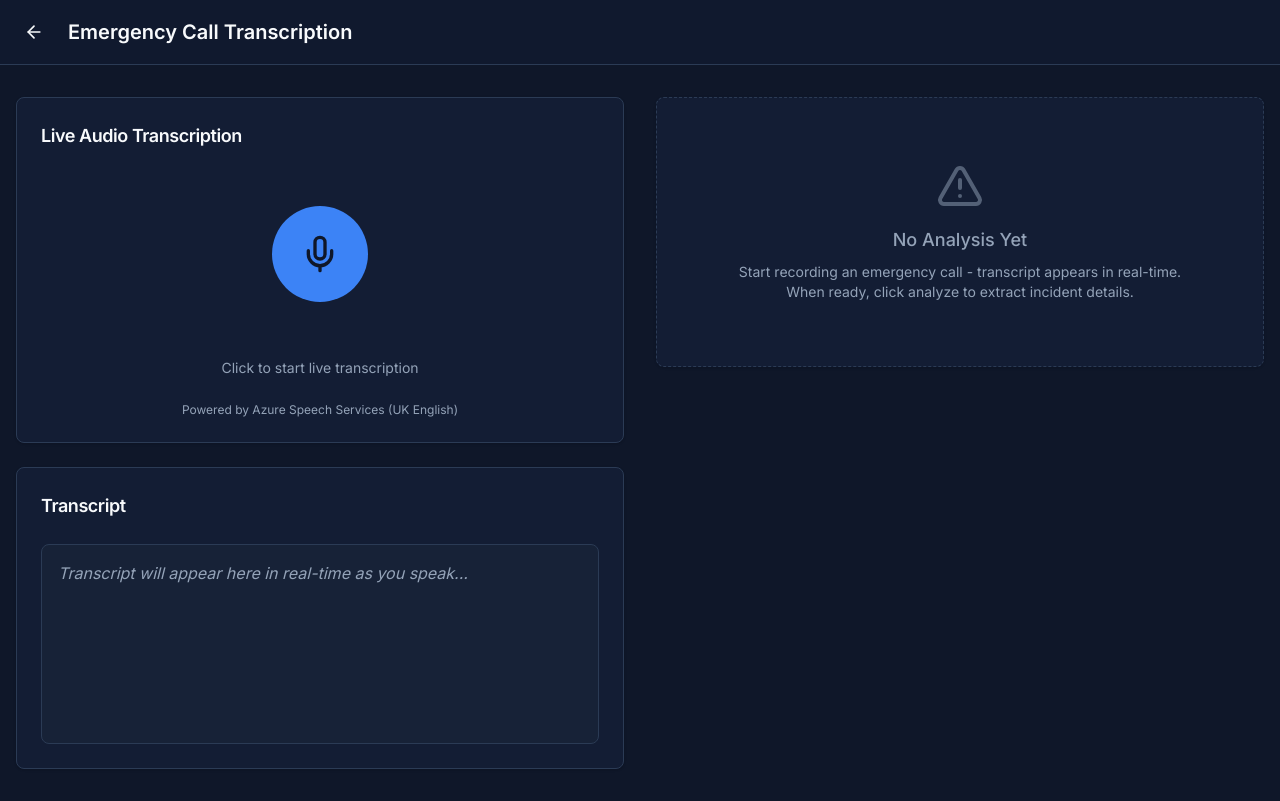
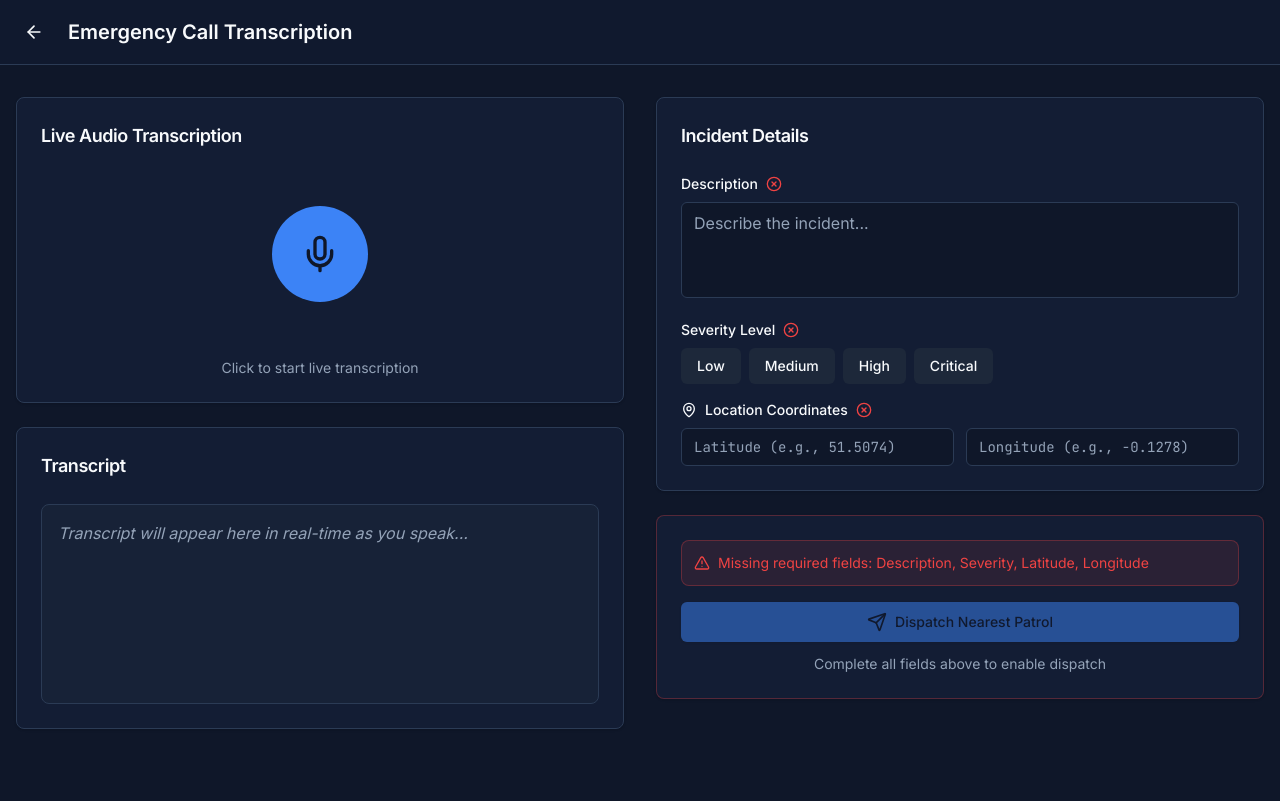
Before and after one commit to frabrooks/v0-autonomous-emergency-response, a Next.js app: page /transcribe in a window 1280 px wide. Built offline with nearby package versions, Linux system fonts and the light colour scheme.

Commit message:
feat: enhance transcribe page with real-time analysis and editable form
Add real-time analysis and an editable incident form with validation.

Co-authored-by: George Herbert <21989833+georgeherby@users.noreply.github.com>

```diff
--- a/app/transcribe/page.tsx
+++ b/app/transcribe/page.tsx
@@ -8,7 +8,6 @@ import { Card, CardContent, CardHeader, CardTitle } from "@/components/ui/card";
 import { Badge } from "@/components/ui/badge";
 import {
   Mic,
-  MicOff,
   Square,
   ArrowLeft,
   AlertTriangle,
@@ -16,14 +15,16 @@ import {
   Send,
   Loader2,
   Radio,
+  CheckCircle2,
+  XCircle,
 } from "lucide-react";
 import type { IncidentSeverity } from "@/lib/types";
 
-interface Analysis {
+interface FormData {
   description: string;
-  severity: IncidentSeverity;
-  latitude: number;
-  longitude: number;
+  severity: IncidentSeverity | "";
+  latitude: string;
+  longitude: string;
   suggestedActions: string[];
 }
 
@@ -36,12 +37,22 @@ export default function TranscribePage() {
   const [transcript, setTranscript] = useState("");
   const [interimTranscript, setInterimTranscript] = useState("");
   const [isAnalyzing, setIsAnalyzing] = useState(false);
-  const [analysis, setAnalysis] = useState<Analysis | null>(null);
   const [isDispatching, setIsDispatching] = useState(false);
   const [error, setError] = useState<string | null>(null);
   const [isInitializing, setIsInitializing] = useState(false);
+  const [lastAnalyzedLength, setLastAnalyzedLength] = useState(0);
+
+  // Form state - editable by user
+  const [formData, setFormData] = useState<FormData>({
+    description: "",
+    severity: "",
+    latitude: "",
+    longitude: "",
+    suggestedActions: [],
+  });
 
   const recognizerRef = useRef<import("microsoft-cognitiveservices-speech-sdk").SpeechRecognizer | null>(null);
+  const analyzeTimeoutRef = useRef<NodeJS.Timeout | null>(null);
 
   // Load Speech SDK on mount
   useEffect(() => {
@@ -49,6 +60,28 @@ export default function TranscribePage() {
       SpeechSDK = sdk;
     });
   }, []);
+
+  // Auto-analyze when transcript changes (debounced)
+  useEffect(() => {
+    // Only auto-analyze if we have new significant content (at least 50 chars more than last analysis)
+    if (transcript.length > lastAnalyzedLength + 50 && transcript.length > 30) {
+      // Clear existing timeout
+      if (analyzeTimeoutRef.current) {
+        clearTimeout(analyzeTimeoutRef.current);
+      }
+
+      // Debounce analysis by 2 seconds after last transcript update
+      analyzeTimeoutRef.current = setTimeout(() => {
+        analyzeTranscript(transcript);
+      }, 2000);
+    }
+
+    return () => {
+      if (analyzeTimeoutRef.current) {
+        clearTimeout(analyzeTimeoutRef.current);
+      }
+    };
+  }, [transcript, lastAnalyzedLength]);
 
   const startRecording = useCallback(async () => {
     if (!SpeechSDK) {
@@ -63,7 +96,8 @@ export default function TranscribePage() {
       // Get token from our API
       const tokenResponse = await fetch("/api/speech-token");
       if (!tokenResponse.ok) {
-        throw new Error("Failed to get speech token");
+        const errorData = await tokenResponse.json();
+        throw new Error(errorData.error || "Failed to get speech token");
       }
       const { token, region } = await tokenResponse.json();
 
@@ -103,8 +137,6 @@ export default function TranscribePage() {
             setTranscript((prev) => (prev ? prev + " " + text : text));
             setInterimTranscript("");
           }
-        } else if (event.result.reason === SpeechSDK!.ResultReason.NoMatch) {
-          console.log("No speech recognized");
         }
       };
 
@@ -152,11 +184,14 @@ export default function TranscribePage() {
       if (recognizerRef.current) {
         recognizerRef.current.close();
       }
+      if (analyzeTimeoutRef.current) {
+        clearTimeout(analyzeTimeoutRef.current);
+      }
     };
   }, []);
 
-  const analyzeTranscript = async () => {
-    if (!transcript) return;
+  const analyzeTranscript = async (textToAnalyze: string) => {
+    if (!textToAnalyze || textToAnalyze.length < 20) return;
 
     setIsAnalyzing(true);
     setError(null);
@@ -164,12 +199,20 @@ export default function TranscribePage() {
       const response = await fetch("/api/analyze", {
         method: "POST",
         headers: { "Content-Type": "application/json" },
-        body: JSON.stringify({ transcript }),
+        body: JSON.stringify({ transcript: textToAnalyze }),
       });
 
       if (response.ok) {
         const data = await response.json();
-        setAnalysis(data);
+        // Update form data with AI analysis results
+        setFormData({
+          description: data.description || "",
+          severity: data.severity || "",
+          latitude: data.latitude?.toString() || "",
+          longitude: data.longitude?.toString() || "",
+          suggestedActions: data.suggestedActions || [],
+        });
+        setLastAnalyzedLength(textToAnalyze.length);
       } else {
         const errorData = await response.json();
         setError(errorData.error || "Analysis failed");
@@ -182,8 +225,33 @@ export default function TranscribePage() {
     }
   };
 
+  const handleFormChange = (field: keyof FormData, value: string | string[]) => {
+    setFormData((prev) => ({ ...prev, [field]: value }));
+  };
+
+  // Validation - check if all required fields are filled
+  const isFormValid = () => {
+    return (
+      formData.description.trim() !== "" &&
+      formData.severity !== "" &&
+      formData.latitude.trim() !== "" &&
+      formData.longitude.trim() !== "" &&
+      !isNaN(parseFloat(formData.latitude)) &&
+      !isNaN(parseFloat(formData.longitude))
+    );
+  };
+
+  const getMissingFields = (): string[] => {
+    const missing: string[] = [];
+    if (!formData.description.trim()) missing.push("Description");
+    if (!formData.severity) missing.push("Severity");
+    if (!formData.latitude.trim() || isNaN(parseFloat(formData.latitude))) missing.push("Latitude");
+    if (!formData.longitude.trim() || isNaN(parseFloat(formData.longitude))) missing.push("Longitude");
+    return missing;
+  };
+
   const dispatchPatrol = async () => {
-    if (!analysis) return;
+    if (!isFormValid()) return;
 
     setIsDispatching(true);
     setError(null);
@@ -193,10 +261,10 @@ export default function TranscribePage() {
         method: "POST",
         headers: { "Content-Type": "application/json" },
         body: JSON.stringify({
-          description: analysis.description,
-          latitude: analysis.latitude,
-          longitude: analysis.longitude,
-          severity: analysis.severity,
+          description: formData.description,
+          latitude: parseFloat(formData.latitude),
+          longitude: parseFloat(formData.longitude),
+          severity: formData.severity,
           transcript,
         }),
       });
@@ -229,7 +297,7 @@ export default function TranscribePage() {
     }
   };
 
-  const getSeverityVariant = (severity: IncidentSeverity) => {
+  const getSeverityVariant = (severity: IncidentSeverity | "") => {
     switch (severity) {
       case "critical":
         return "critical";
@@ -239,15 +307,26 @@ export default function TranscribePage() {
         return "warning";
       case "low":
         return "secondary";
+      default:
+        return "outline";
     }
   };
 
-  const clearTranscript = () => {
+  const clearAll = () => {
     setTranscript("");
     setInterimTranscript("");
-    setAnalysis(null);
+    setFormData({
+      description: "",
+      severity: "",
+      latitude: "",
+      longitude: "",
+      suggestedActions: [],
+    });
+    setLastAnalyzedLength(0);
     setError(null);
   };
+
+  const missingFields = getMissingFields();
 
   return (
     <main className="min-h-screen bg-background">
@@ -263,6 +342,12 @@ export default function TranscribePage() {
             <h1 className="text-xl font-semibold">Emergency Call Transcription</h1>
           </div>
           <div className="flex items-center gap-2">
+            {isAnalyzing && (
+              <Badge variant="secondary">
+                <Loader2 className="w-3 h-3 mr-2 animate-spin" />
+                Analyzing...
+              </Badge>
+            )}
             {isRecording && (
               <Badge variant="destructive" className="animate-pulse">
                 <Radio className="w-3 h-3 mr-2" />
@@ -329,9 +414,6 @@ export default function TranscribePage() {
                     ? "Connecting to Azure Speech Services..."
                     : "Click to start live transcription"}
                 </p>
-                <p className="text-center text-xs text-muted-foreground">
-                  Powered by Azure Speech Services (UK English)
-                </p>
               </CardContent>
             </Card>
 
@@ -340,13 +422,13 @@ export default function TranscribePage() {
               <CardHeader className="flex flex-row items-center justify-between">
                 <CardTitle className="text-lg">Transcript</CardTitle>
                 {transcript && (
-                  <Button variant="ghost" size="sm" onClick={clearTranscript}>
-                    Clear
+                  <Button variant="ghost" size="sm" onClick={clearAll}>
+                    Clear All
                   </Button>
                 )}
               </CardHeader>
               <CardContent>
-                <div className="min-h-[200px] p-4 rounded-lg bg-secondary/50 border border-border">
+                <div className="min-h-[200px] max-h-[400px] overflow-y-auto p-4 rounded-lg bg-secondary/50 border border-border">
                   {transcript || interimTranscript ? (
                     <p className="text-foreground leading-relaxed whitespace-pre-wrap">
                       {transcript}
@@ -362,68 +444,134 @@ export default function TranscribePage() {
                     </p>
                   )}
                 </div>
-                {transcript && !analysis && (
-                  <Button
-                    onClick={analyzeTranscript}
-                    disabled={isAnalyzing || isRecording}
-                    className="w-full mt-4"
-                  >
+                {transcript && (
+                  <div className="mt-3 flex items-center justify-between text-xs text-muted-foreground">
+                    <span>{transcript.split(" ").length} words</span>
                     {isAnalyzing ? (
-                      <>
-                        <Loader2 className="w-4 h-4 mr-2 animate-spin" />
-                        Analyzing with Azure OpenAI...
-                      </>
-                    ) : (
-                      <>
-                        <AlertTriangle className="w-4 h-4 mr-2" />
-                        Analyze Incident
-                      </>
-                    )}
-                  </Button>
+                      <span className="flex items-center gap-1">
+                        <Loader2 className="w-3 h-3 animate-spin" />
+                        AI analyzing...
+                      </span>
+                    ) : lastAnalyzedLength > 0 ? (
+                      <span className="flex items-center gap-1 text-green-600">
+                        <CheckCircle2 className="w-3 h-3" />
+                        AI analyzed
+                      </span>
+                    ) : null}
+                  </div>
                 )}
               </CardContent>
             </Card>
           </div>
 
-          {/* Right Column - Analysis & Dispatch */}
+          {/* Right Column - Incident Form */}
           <div className="space-y-6">
-            {analysis ? (
-              <>
-                {/* Incident Analysis */}
             <Card>
               <CardHeader className="flex flex-row items-center justify-between">
-                    <CardTitle className="text-lg">Incident Analysis</CardTitle>
-                    <Badge variant={getSeverityVariant(analysis.severity)}>
-                      {analysis.severity.toUpperCase()}
+                <CardTitle className="text-lg">Incident Details</CardTitle>
+                {isAnalyzing && (
+                  <Badge variant="secondary">
+                    <Loader2 className="w-3 h-3 mr-2 animate-spin" />
+                    Updating...
                   </Badge>
+                )}
               </CardHeader>
               <CardContent className="space-y-4">
+                {/* Description */}
                 <div>
-                      <h4 className="text-sm font-medium text-muted-foreground mb-1">
+                  <label className="text-sm font-medium text-foreground flex items-center gap-2 mb-2">
                     Description
-                      </h4>
-                      <p className="text-foreground">{analysis.description}</p>
+                    {formData.description ? (
+                      <CheckCircle2 className="w-4 h-4 text-green-600" />
+                    ) : (
+                      <XCircle className="w-4 h-4 text-destructive" />
+                    )}
+                  </label>
+                  <textarea
+                    value={formData.description}
+                    onChange={(e) => handleFormChange("description", e.target.value)}
+                    placeholder="Describe the incident..."
+                    className="w-full h-24 px-3 py-2 rounded-md border border-border bg-background text-foreground placeholder:text-muted-foreground focus:outline-none focus:ring-2 focus:ring-primary resize-none"
+                  />
+                </div>
+
+                {/* Severity */}
+                <div>
+                  <label className="text-sm font-medium text-foreground flex items-center gap-2 mb-2">
+                    Severity Level
+                    {formData.severity ? (
+                      <CheckCircle2 className="w-4 h-4 text-green-600" />
+                    ) : (
+                      <XCircle className="w-4 h-4 text-destructive" />
+                    )}
+                  </label>
+                  <div className="flex flex-wrap gap-2">
+                    {(["low", "medium", "high", "critical"] as const).map((level) => (
+                      <button
+                        key={level}
+                        onClick={() => handleFormChange("severity", level)}
+                        className={`px-4 py-2 rounded-md text-sm font-medium transition-all ${
+                          formData.severity === level
+                            ? level === "critical"
+                              ? "bg-red-600 text-white"
+                              : level === "high"
+                              ? "bg-orange-500 text-white"
+                              : level === "medium"
+                              ? "bg-yellow-500 text-black"
+                              : "bg-green-600 text-white"
+                            : "bg-secondary text-secondary-foreground hover:bg-secondary/80"
+                        }`}
+                      >
+                        {level.charAt(0).toUpperCase() + level.slice(1)}
+                      </button>
+                    ))}
+                  </div>
+                </div>
+
+                {/* Location */}
+                <div>
+                  <label className="text-sm font-medium text-foreground flex items-center gap-2 mb-2">
+                    <MapPin className="w-4 h-4" />
+                    Location Coordinates
+                    {formData.latitude && formData.longitude && !isNaN(parseFloat(formData.latitude)) && !isNaN(parseFloat(formData.longitude)) ? (
+                      <CheckCircle2 className="w-4 h-4 text-green-600" />
+                    ) : (
+                      <XCircle className="w-4 h-4 text-destructive" />
+                    )}
+                  </label>
+                  <div className="grid grid-cols-2 gap-3">
+                    <div>
+                      <input
+                        type="text"
+                        value={formData.latitude}
+                        onChange={(e) => handleFormChange("latitude", e.target.value)}
+                        placeholder="Latitude (e.g., 51.5074)"
+                        className="w-full px-3 py-2 rounded-md border border-border bg-background text-foreground placeholder:text-muted-foreground focus:outline-none focus:ring-2 focus:ring-primary font-mono text-sm"
+                      />
                     </div>
                     <div>
-                      <h4 className="text-sm font-medium text-muted-foreground mb-1">
-                        Estimated Location
-                      </h4>
-                      <div className="flex items-center gap-2 text-foreground">
-                        <MapPin className="w-4 h-4 text-primary" />
-                        <span className="font-mono text-sm">
-                          {analysis.latitude.toFixed(6)}, {analysis.longitude.toFixed(6)}
-                        </span>
+                      <input
+                        type="text"
+                        value={formData.longitude}
+                        onChange={(e) => handleFormChange("longitude", e.target.value)}
+                        placeholder="Longitude (e.g., -0.1278)"
+                        className="w-full px-3 py-2 rounded-md border border-border bg-background text-foreground placeholder:text-muted-foreground focus:outline-none focus:ring-2 focus:ring-primary font-mono text-sm"
+                      />
                     </div>
                   </div>
+                </div>
+
+                {/* Suggested Actions */}
+                {formData.suggestedActions.length > 0 && (
                   <div>
-                      <h4 className="text-sm font-medium text-muted-foreground mb-2">
-                        Suggested Actions
-                      </h4>
+                    <label className="text-sm font-medium text-foreground mb-2 block">
+                      AI Suggested Actions
+                    </label>
                     <ul className="space-y-2">
-                        {analysis.suggestedActions.map((action, index) => (
+                      {formData.suggestedActions.map((action, index) => (
                         <li
                           key={index}
-                            className="flex items-start gap-2 text-sm text-foreground"
+                          className="flex items-start gap-2 text-sm text-foreground bg-secondary/50 p-2 rounded"
                         >
                           <span className="w-5 h-5 rounded-full bg-primary/20 text-primary flex items-center justify-center flex-shrink-0 text-xs">
                             {index + 1}
@@ -433,18 +581,27 @@ export default function TranscribePage() {
                       ))}
                     </ul>
                   </div>
+                )}
               </CardContent>
             </Card>
 
-                {/* Dispatch Action */}
-                <Card className="border-primary/50">
+            {/* Dispatch Button */}
+            <Card className={isFormValid() ? "border-primary/50" : "border-destructive/30"}>
               <CardContent className="pt-6">
+                {missingFields.length > 0 && (
+                  <div className="mb-4 p-3 bg-destructive/10 border border-destructive/30 rounded-lg">
+                    <p className="text-sm text-destructive flex items-center gap-2">
+                      <AlertTriangle className="w-4 h-4" />
+                      Missing required fields: {missingFields.join(", ")}
+                    </p>
+                  </div>
+                )}
                 <Button
                   onClick={dispatchPatrol}
-                      disabled={isDispatching}
+                  disabled={!isFormValid() || isDispatching}
                   size="lg"
                   className="w-full"
-                      variant={analysis.severity === "critical" ? "destructive" : "default"}
+                  variant={formData.severity === "critical" ? "destructive" : "default"}
                 >
                   {isDispatching ? (
                     <>
@@ -459,26 +616,12 @@ export default function TranscribePage() {
                   )}
                 </Button>
                 <p className="text-center text-sm text-muted-foreground mt-3">
-                      This will automatically assign the nearest available patrol unit
+                  {isFormValid()
+                    ? "Ready to dispatch - all required information provided"
+                    : "Complete all fields above to enable dispatch"}
                 </p>
               </CardContent>
             </Card>
-              </>
-            ) : (
-              <Card className="border-dashed">
-                <CardContent className="py-16 text-center">
-                  <AlertTriangle className="w-12 h-12 mx-auto text-muted-foreground/50 mb-4" />
-                  <h3 className="text-lg font-medium text-muted-foreground mb-2">
-                    No Analysis Yet
-                  </h3>
-                  <p className="text-sm text-muted-foreground">
-                    Start recording an emergency call - transcript appears in real-time.
-                    <br />
-                    When ready, click analyze to extract incident details.
-                  </p>
-                </CardContent>
-              </Card>
-            )}
           </div>
         </div>
       </div>
```
Lines whose indentation alone changed are shown as unchanged.
